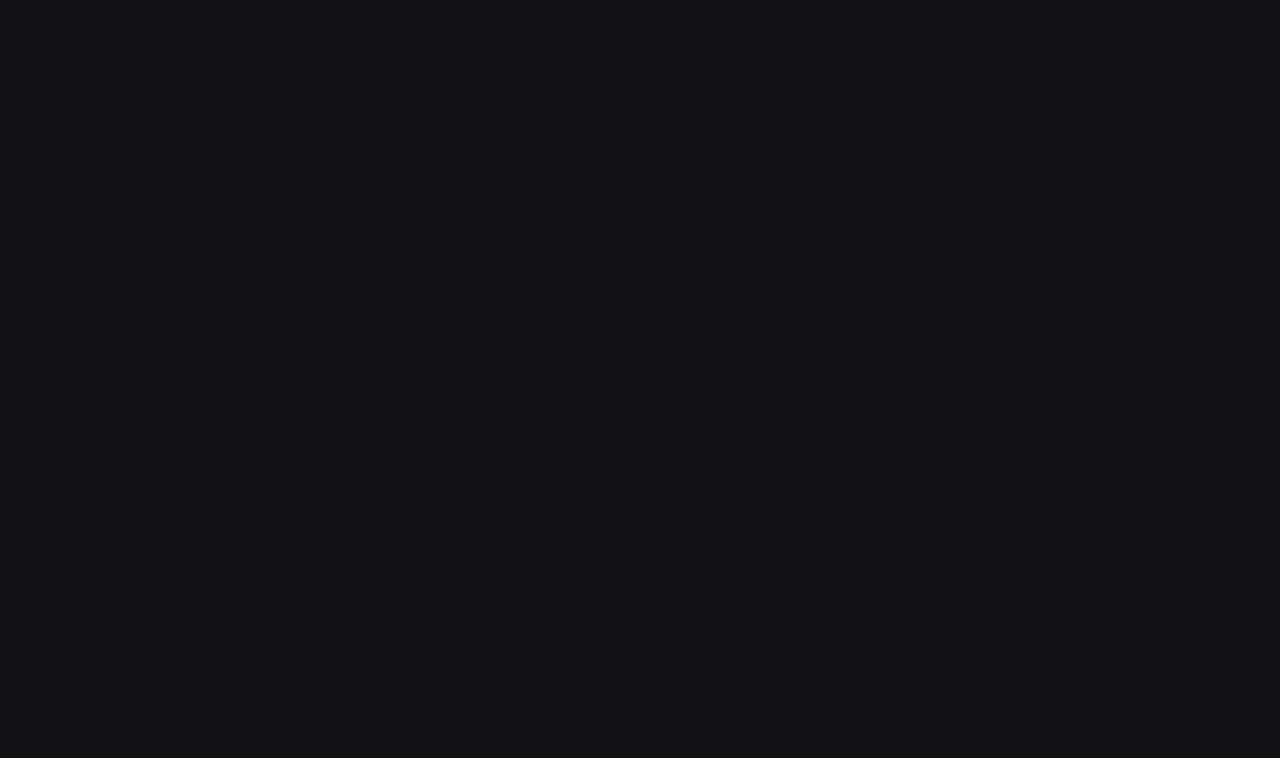
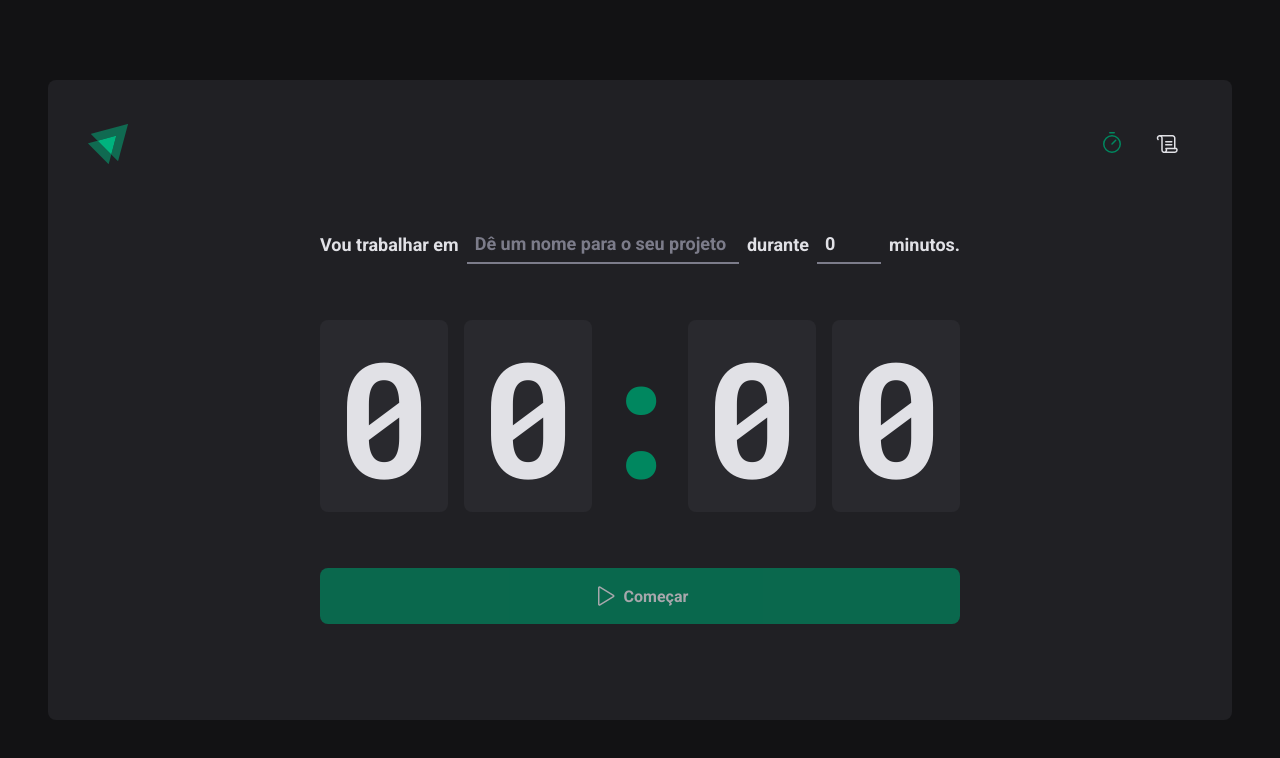
Before and after one commit to leticea/ignite-timer, a React (Vite) app: page / in a window 1280 px wide. Shown: the top 758 px of the page. Built offline with nearby package versions, Linux system fonts and the light colour scheme.

Commit message:
criando uma pasta só para os contextos

```diff
--- a/src/App.tsx
+++ b/src/App.tsx
@@ -18,3 +18,5 @@ export function App() {
     </ThemeProvider>
   );
 }
+
+// ReactNode é qualquer HTML e JSX válido, ou seja, é a tipagem para o html;
--- a/src/contexts/CyclesContext.tsx
+++ b/src/contexts/CyclesContext.tsx
@@ -1,4 +1,4 @@
-import { createContext, useState } from "react";
+import { createContext, ReactNode, useState } from "react";
 
 interface CreateCycleData {
   task: string;
@@ -15,6 +15,7 @@ interface Cycle {
 }
 
 interface CyclesContextType {
+  cycles: Cycle[]
   activeCycle: Cycle | undefined;
   activeCycleId: string | null;
   amountSecondsPassed: number;
@@ -26,7 +27,11 @@ interface CyclesContextType {
 
 export const CyclesContext = createContext({} as CyclesContextType);
 
-export function CyclesContextProvider() {
+interface CyclesContextProviderProps {
+  children: ReactNode;
+}
+
+export function CyclesContextProvider({ children }: CyclesContextProviderProps) {
   const [cycles, setCycles] = useState<Cycle[]>([]);
   const [activeCycleId, setActiveCycleId] = useState<string | null>(null);
   const [amountSecondsPassed, setAmountSecondsPassed] = useState(0);
@@ -82,6 +87,7 @@ export function CyclesContextProvider() {
   return (
     <CyclesContext.Provider
       value={{
+        cycles,
         activeCycle,
         activeCycleId,
         markCurrentCycleAsFinished,
@@ -90,6 +96,8 @@ export function CyclesContextProvider() {
         createNewCycle,
         interruptCurrentCycle,
       }}
-    ></CyclesContext.Provider>
+    >
+      {children}
+    </CyclesContext.Provider>
   );
 }
--- a/src/pages/History/index.tsx
+++ b/src/pages/History/index.tsx
@@ -1,6 +1,10 @@
+import { useContext } from "react";
+import { CyclesContext } from "../../contexts/CyclesContext";
 import { HistoryContainer, HistoryList, Status } from "./styles";
 
 export function History() {
+  const { cycles } = useContext(CyclesContext)
+
   return (
     <HistoryContainer>
       <h1>Meu histórico</h1>
--- a/src/pages/Home/components/Countdown/index.tsx
+++ b/src/pages/Home/components/Countdown/index.tsx
@@ -1,6 +1,6 @@
 import { differenceInSeconds } from "date-fns";
 import { useContext, useEffect } from "react";
-import { CyclesContext } from "../..";
+import { CyclesContext } from "../../../../contexts/CyclesContext";
 import { CountdownContainer, Separator } from "./styles";
 
 export function Countdown() {
--- a/src/pages/Home/components/NewCycleForm/index.tsx
+++ b/src/pages/Home/components/NewCycleForm/index.tsx
@@ -1,7 +1,7 @@
 import { FormContainer, MinutesAmountInput, TaskInput } from "./styles";
 import { useContext } from "react";
-import { CyclesContext } from "../..";
 import { useFormContext } from "react-hook-form";
+import { CyclesContext } from "../../../../contexts/CyclesContext";
 
 export function NewCycleForm() {
   const { activeCycle } = useContext(CyclesContext);
--- a/src/pages/Home/index.tsx
+++ b/src/pages/Home/index.tsx
@@ -2,7 +2,7 @@ import { HandPalm, Play } from "phosphor-react";
 import { FormProvider, useForm } from "react-hook-form";
 import { zodResolver } from "@hookform/resolvers/zod";
 import * as zod from "zod";
-import { createContext, useState } from "react";
+import { useContext } from "react";
 
 import {
   HomeContainer,
@@ -11,6 +11,7 @@ import {
 } from "./styles";
 import { NewCycleForm } from "./components/NewCycleForm";
 import { Countdown } from "./components/Countdown";
+import { CyclesContext } from "../../contexts/CyclesContext";
 
 const newCycleFormValidationSchema = zod.object({
   task: zod.string().min(1, "Informe a tarefa"),
@@ -23,6 +24,9 @@ const newCycleFormValidationSchema = zod.object({
 type NewCycleFormData = zod.infer<typeof newCycleFormValidationSchema>;
 
 export function Home() {
+  const { activeCycle, createNewCycle, interruptCurrentCycle } =
+    useContext(CyclesContext);
+
   const newCycleForm = useForm<NewCycleFormData>({
     resolver: zodResolver(newCycleFormValidationSchema),
     defaultValues: {
@@ -31,21 +35,21 @@ export function Home() {
     },
   });
 
-  const { handleSubmit, watch, reset } = newCycleForm;
+  const { handleSubmit, watch, /*reset*/ } = newCycleForm;
 
   const task = watch("task");
   const isSubmitDisabled = !task;
 
   return (
     <HomeContainer>
-      <form onSubmit={handleSubmit(handleCreateNewCycle)} action="">
+      <form onSubmit={handleSubmit(createNewCycle)} action="">
         <FormProvider {...newCycleForm}>
           <NewCycleForm />
         </FormProvider>
         <Countdown />
 
         {activeCycle ? (
-          <StopCountdownButton onClick={handleInterruptCycle} type="button">
+          <StopCountdownButton onClick={interruptCurrentCycle} type="button">
             <HandPalm size={24} />
             Interromper
           </StopCountdownButton>
```
